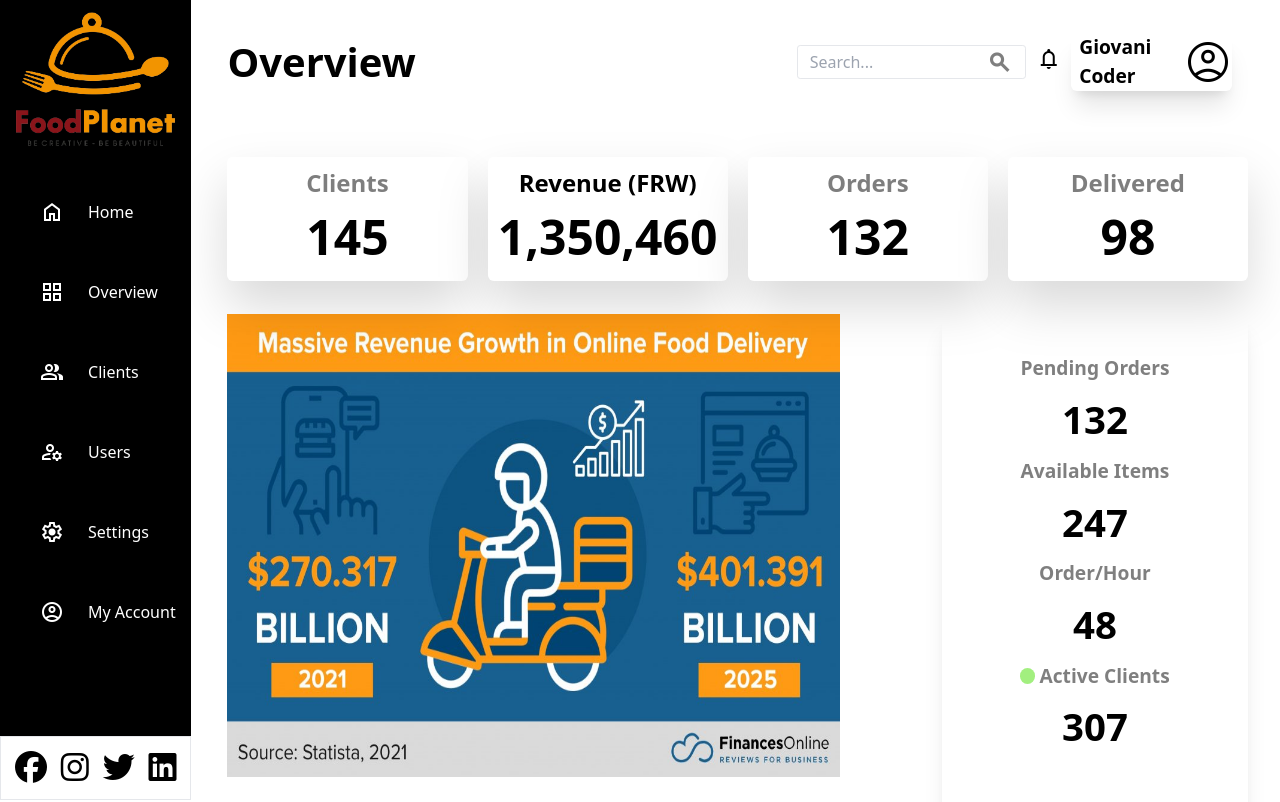
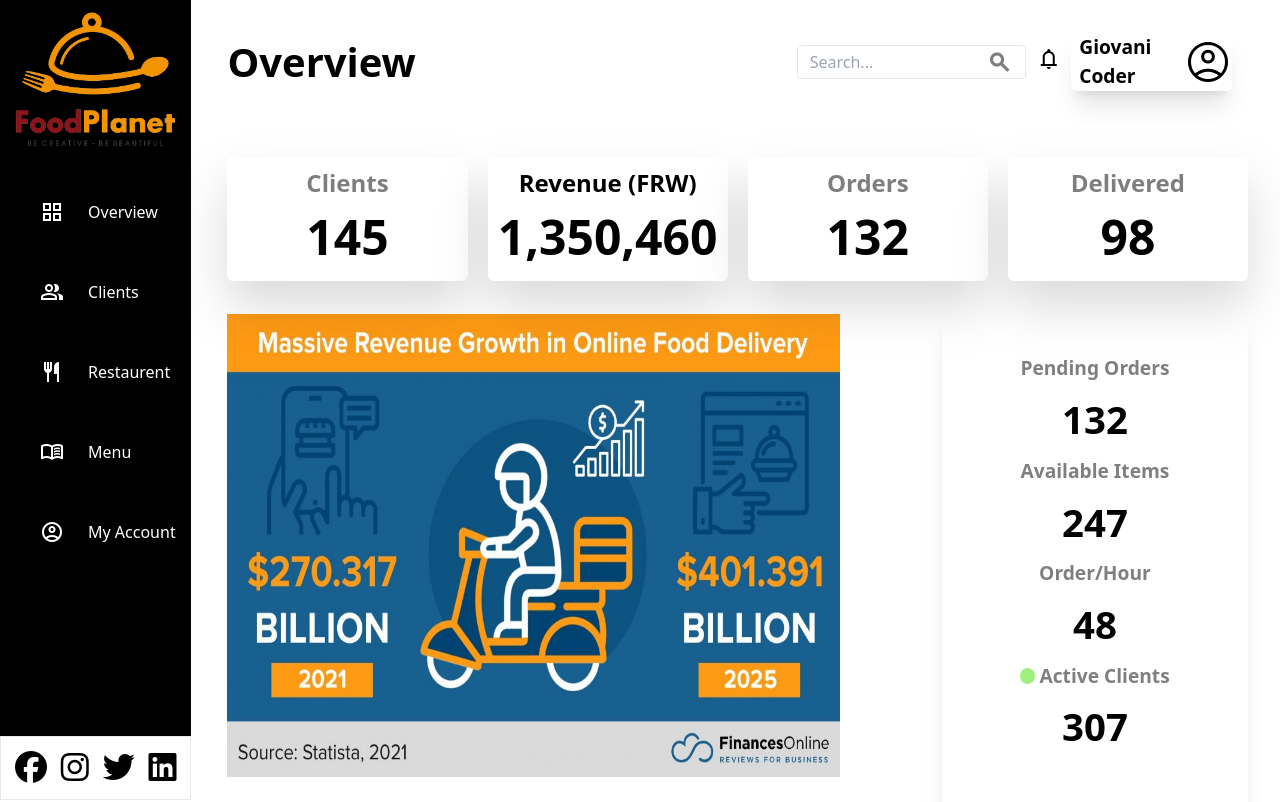
Before and after one commit to patrick-n4/FoodPlanet, a React (Vite) app: page /pages/overview in a window 1280 px wide. Shown: the top 802 px of the page. Built offline with nearby package versions, Linux system fonts and the light colour scheme.

Commit message:
This is the linking of the pages

```diff
--- a/src/Components/LeftNavBar.jsx
+++ b/src/Components/LeftNavBar.jsx
@@ -1,4 +1,5 @@
 import React from "react";
+import { Link } from "react-router-dom";
 export default function TopNav({ logo }) {
   return (
     <div className="w-[15%] h-[100vh] bg-black flex flex-col gap-3 sticky top-0 ">
@@ -8,35 +9,43 @@ export default function TopNav({ logo }) {
         className="w-[10em] h-[10em] mx-auto my-3"
       />
       <div className="bg-black h-[100%] flex flex-col ">
-        <div className="w-[100%] h-[5em] bg-[#000] flex flex-row  items-center pl-[2.5em]  hover:cursor-pointer hover:border-l-[0.4em] hover:bg-[#211C1C]">
+        {/* <div className="w-[100%] h-[5em] bg-[#000] flex flex-row  items-center pl-[2.5em]  hover:cursor-pointer hover:border-l-[0.4em] hover:bg-[#211C1C]">
           <span className="material-symbols-outlined text-[1.5em] text-white pr-[1em]">
             home
           </span>
           <div className="text-[1em] text-white">Home</div>
-        </div>
+        </div> */}
         <div className="w-[100%] h-[5em] bg-[#000] flex flex-row  items-center pl-[2.5em]  hover:cursor-pointer hover:border-l-[0.4em] hover:bg-[#211C1C]">
           <span className="material-symbols-outlined text-[1.5em] text-white pr-[1em]">
             grid_view
           </span>
-          <div className="text-[1em] text-white">Overview</div>
+          <Link className="text-[1em] text-white" to="/pages/overview">
+            Overview
+          </Link>
         </div>
         <div className="w-[100%] h-[5em] bg-[#000] flex flex-row  items-center pl-[2.5em]  hover:cursor-pointer hover:border-l-[0.4em] hover:bg-[#211C1C]">
           <span className="material-symbols-outlined text-[1.5em] text-white pr-[1em]">
             group
           </span>
-          <div className="text-[1em] text-white">Clients</div>
+          <Link className="text-[1em] text-white" to="/pages/clients">
+            Clients
+          </Link>
         </div>
         <div className="w-[100%] h-[5em] bg-[#000] flex flex-row  items-center pl-[2.5em]  hover:cursor-pointer hover:border-l-[0.4em] hover:bg-[#211C1C]">
           <span className="material-symbols-outlined text-[1.5em] text-white pr-[1em]">
-            manage_accounts
+            restaurant
           </span>
-          <div className="text-[1em] text-white">Users</div>
+          <Link className="text-[1em] text-white" to="/pages/resto">
+            Restaurent
+          </Link>
         </div>
         <div className="w-[100%] h-[5em] bg-[#000] flex flex-row  items-center pl-[2.5em]  hover:cursor-pointer hover:border-l-[0.4em] hover:bg-[#211C1C]">
           <span className="material-symbols-outlined text-[1.5em] text-white pr-[1em]">
-            settings
+            menu_book
           </span>
-          <div className="text-[1em] text-white">Settings</div>
+          <Link className="text-[1em] text-white" to="/pages/menu">
+            Menu
+          </Link>
         </div>
         <div className="w-[100%] h-[5em] bg-[#000] flex flex-row  items-center pl-[2.5em]  hover:cursor-pointer hover:border-l-[0.4em] hover:bg-[#211C1C]">
           <span className="material-symbols-outlined text-[1.5em] text-white pr-[1em]">
```
